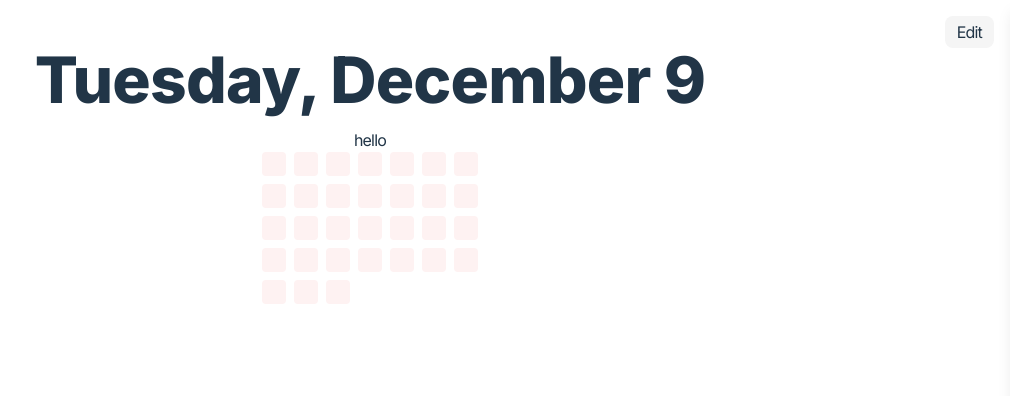
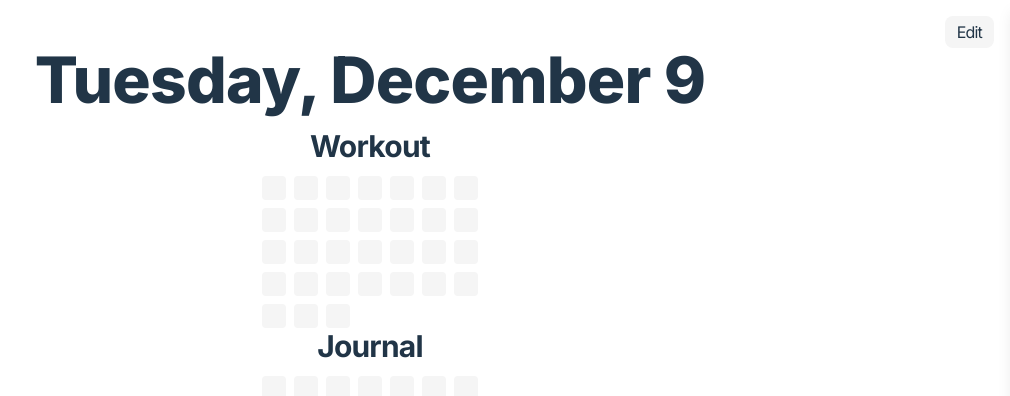
Before and after one commit to leonard-ladva/habit-tracker, a React (Vite) app: page / in a window 1280 px wide. Shown: the top 396 px of the page, without its empty margins (270-1280 px from the left). Built offline with nearby package versions, Linux system fonts and the light colour scheme.

Commit message:
Made monthy overview display logged dates

```diff
--- a/src/App.tsx
+++ b/src/App.tsx
@@ -2,25 +2,18 @@ import { useMemo, useState } from "react";
 import "./App.css";
 import Sidepanel from "./features/sidepanel/Sidepanel";
 import Overview from "./features/overview/Overview";
+
 function App() {
   const [sidepanelOpen, setSidepanelOpen] = useState(false);
 
-  const todayString = useMemo(() => {
-    const date = new Date();
-    return date.toLocaleDateString("en-US", {
-      weekday: "long",
-      day: "numeric",
-      month: "long",
-    });
-  }, []);
+  const currentDate = useMemo(() => new Date(), []);
 
   return (
     <>
       <button id="sidepanel-open-button" onClick={() => setSidepanelOpen(true)}>
         Edit
       </button>
-      <h1 id="today-heading">{todayString}</h1>
-      <Overview></Overview>
+      <Overview currentDate={currentDate}></Overview>
       <Sidepanel isOpen={sidepanelOpen} setIsOpen={setSidepanelOpen} />
     </>
   );
--- a/src/features/habits/habitsSlice.ts
+++ b/src/features/habits/habitsSlice.ts
@@ -1,6 +1,7 @@
 import { createSlice } from '@reduxjs/toolkit'
 import type { PayloadAction } from '@reduxjs/toolkit'
 
+// 8601 format e.g. "2025-11-21"
 type ISODate = string;
 export interface Habit {
 	name: string,
@@ -18,7 +19,14 @@ export interface HabitsState {
 // Define the initial value for the slice state
 const initialState: HabitsState = {
   value: [
-	{name: 'Workout', color: '#f51d1d', logs: []},
+	{name: 'Workout', color: '#f51d1d', logs: [
+		'2025-10-05',
+		'2025-10-10',
+		'2025-10-11',
+		'2025-10-15',
+		'2025-10-19',
+		'2025-10-21'
+	]},
 	{name: 'Journal', color: '#5aff02', logs: []}
 ],
   status: 'idle'
--- a/src/features/habits/monthlyView.tsx
+++ b/src/features/habits/monthlyView.tsx
@@ -3,37 +3,39 @@ import type { Habit } from "./habitsSlice";
 
 export interface MonthlyViewProps {
   habit: Habit;
-}
-
-function daysInCurrentMonth() {
-  const today = new Date();
-  return new Date(today.getFullYear(), today.getMonth() + 1, 0).getDate();
+  daysInMonth: number;
+  currentDate: Date;
 }
 
 function MonthlyView(props: MonthlyViewProps) {
-  //   const todayString = useMemo(() => {
-  //     const date = new Date();
-  //     return date.toLocaleDateString("en-US", {
-  //       weekday: "long",
-  //       day: "numeric",
-  //       month: "long",
-  //     });
-  //   }, []);
+  const renderedCells: ReactElement[] = [];
+  const yearMonthString = `${props.currentDate.getFullYear()}-${props.currentDate.getMonth()}-`;
+  // make a cell for each day of the month
+  for (let i = 0; i < props.daysInMonth; i++) {
+    // make a dateSting for each cell and if the habits logs include it then color the background
+    const cellDateString = yearMonthString + String(i + 1).padStart(2, "0");
+    const isCellColored = props.habit.logs.includes(cellDateString);
 
-  // based on current month render a box for each day and add them to a table row
-  const days = daysInCurrentMonth();
-
-  const renderedCells: ReactElement[] = [];
-  for (let i = 0; i < days; i++) {
     renderedCells.push(
-      <div className="h-6 w-6 rounded-sm bg-red-50" key={i}></div>,
+      <div
+        className="h-6 w-6 rounded-sm bg-neutral-100"
+        style={{
+          backgroundColor: isCellColored ? props.habit.color : undefined,
+        }}
+        key={i}
+      ></div>,
     );
   }
 
   return (
     <div>
-      <h3>{props.habit.name}</h3>
-      <div className="inline-grid grid-cols-7 gap-2">{renderedCells}</div>
+      <h3 className="mb-3 text-3xl font-bold">{props.habit.name}</h3>
+      <div
+        className="inline-grid grid-cols-7 gap-2"
+        // style={{ width: max-content }}
+      >
+        {renderedCells}
+      </div>
     </div>
   );
 }
--- a/src/features/overview/Overview.tsx
+++ b/src/features/overview/Overview.tsx
@@ -1,11 +1,38 @@
+import { store } from "../../app/store";
 import MonthlyView from "../habits/monthlyView";
 
-function Overview() {
-  const newHabit = { name: "hello", color: "#f5f6f8", logs: [] };
+export interface OverviewProps {
+  currentDate: Date;
+}
+
+function daysInAMonth(date: Date) {
+  return new Date(date.getFullYear(), date.getMonth() + 1, 0).getDate();
+}
+
+function Overview(props: OverviewProps) {
+  const todayString = props.currentDate.toLocaleDateString("en-US", {
+    weekday: "long",
+    day: "numeric",
+    month: "long",
+  });
+
+  const habits = store.getState().habits.value;
+  const daysInMonth = daysInAMonth(props.currentDate);
+
+  const renderedMonths = habits.map((habit) => (
+    <MonthlyView
+      habit={habit}
+      daysInMonth={daysInMonth}
+	  currentDate={props.currentDate}
+      key={habit.name}
+    ></MonthlyView>
+  ));
+
   // for each habit create a monthlyView
   return (
     <>
-      <MonthlyView habit={newHabit}></MonthlyView>
+      <h1 id="today-heading">{todayString}</h1>
+      {renderedMonths}
     </>
   );
 }
```
